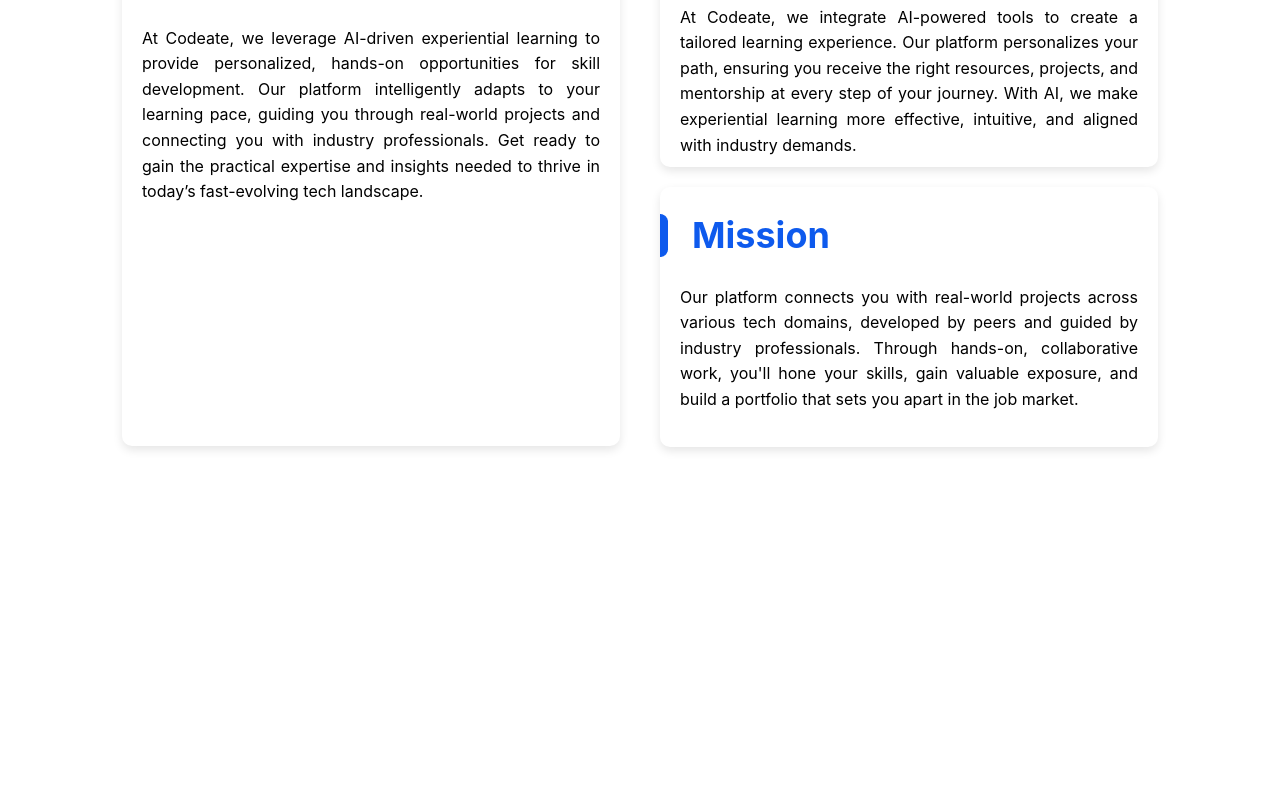
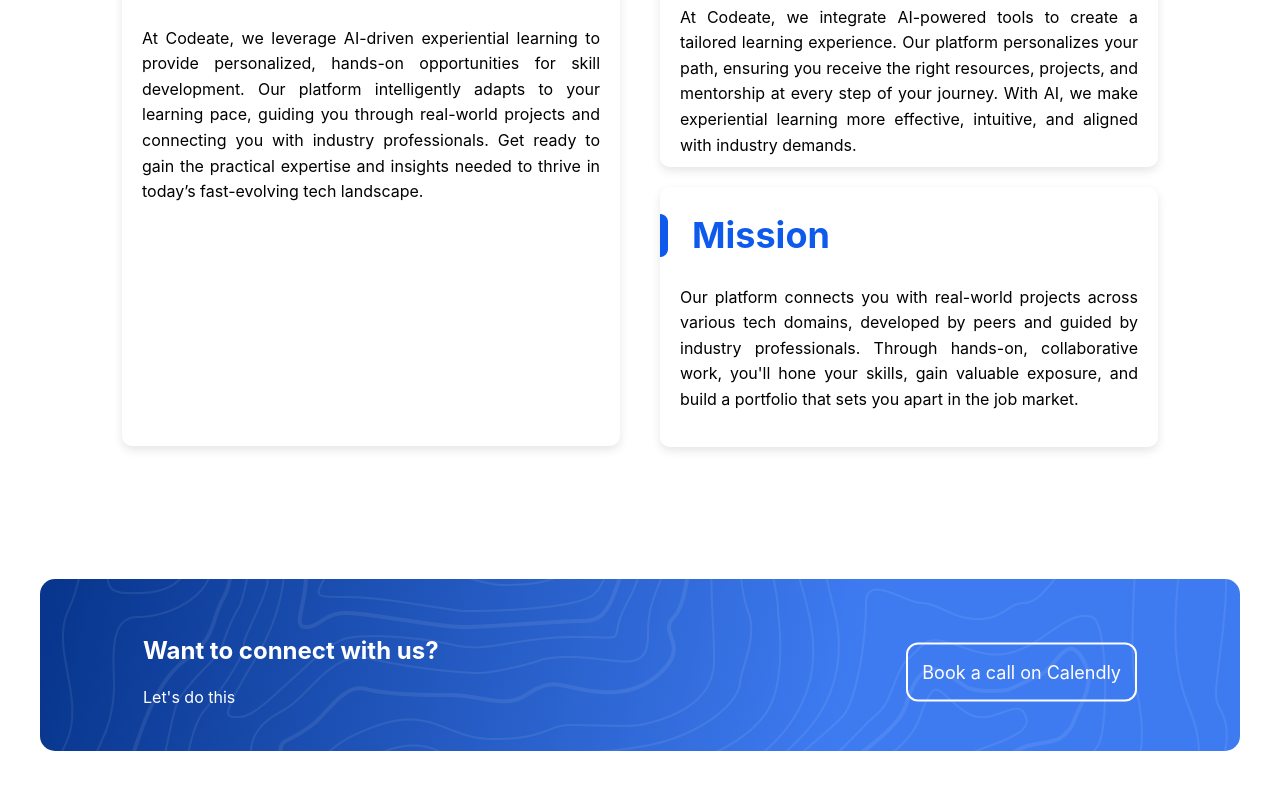
Before and after one commit to itskdhere/codeate-2025, a React (Create React App) app in the folder client/: page /insights in a window 1280 px wide. Shown: the part 297-1086 px from the top of the page. Before the commit the page ends 876 px from the top, so only its background shows below. Built offline with nearby package versions, Linux system fonts and the light colour scheme.

Commit message:
added the calendly box

```diff
--- a/client/src/pages/Insights.css
+++ b/client/src/pages/Insights.css
@@ -142,7 +142,60 @@
 
 
 
+.lower-card {
+    display: flex;
+    justify-content: center;
+    align-items: center;
+    height: 100%;
+    position: relative;
+  width: 100%;
+  }
+  .lower-card img {
+    border-radius: 15px;
+    max-width: 100%;
+    height: auto;
+    margin-bottom: 60px;
+  }
 
+  .content-inside {
+    display: flex;
+    position: absolute;
+    top: 40%;
+    left: 50%;
+    transform: translate(-50%, -50%);
+    width: 80%;
+    color: white;
+    text-align: center;
+    padding: 15px;
+    border-radius: 8px;
+    max-width: 90%;
+    text-align: left;
+    justify-content: space-between;
+    align-items: center;
+
+
+  }
+
+
+  .content-inside h3,
+  .content-inside p {
+    margin: 20px 0;
+  }
+
+  .content-inside h3 {
+    font-size: 1.5rem;
+  }
+
+  .content-inside p {
+    font-size: 1rem;
+    line-height: 1.5;
+  }
+ .right-section p{
+    border: 2px solid white;
+    border-radius: 12px;
+    padding: 14px;
+    font-size: 18px;
+ }
 
 /* Responsive Styles */
 @media (max-width: 1024px) {
--- a/client/src/pages/Insights.js
+++ b/client/src/pages/Insights.js
@@ -4,6 +4,7 @@
 // import editLogo from '../assets/editLogo.png';
 // import bg2 from '../assets/sectionBg.png';
 import inRect from "../assets/inRect.png";
+import card from "../assets/GradientFill.svg";
 
 
 function Insights(){
@@ -53,6 +54,19 @@
                 </div>
                 </div>
             </div>
+            <div className="lower-card">
+  <img src={card} alt="card" />
+  <div className="content-inside">
+    <div className="left-section">
+      <h3>Want to connect with us?</h3>
+      <p>Let's do this</p>
+    </div>
+    <div className="right-section">
+      <p>Book a call on Calendly</p>
+    </div>
+  </div>
+</div>
+
         </div>
     );
 }
```
Also changed, not shown: client/src/assets/GradientFill.svg (added).
